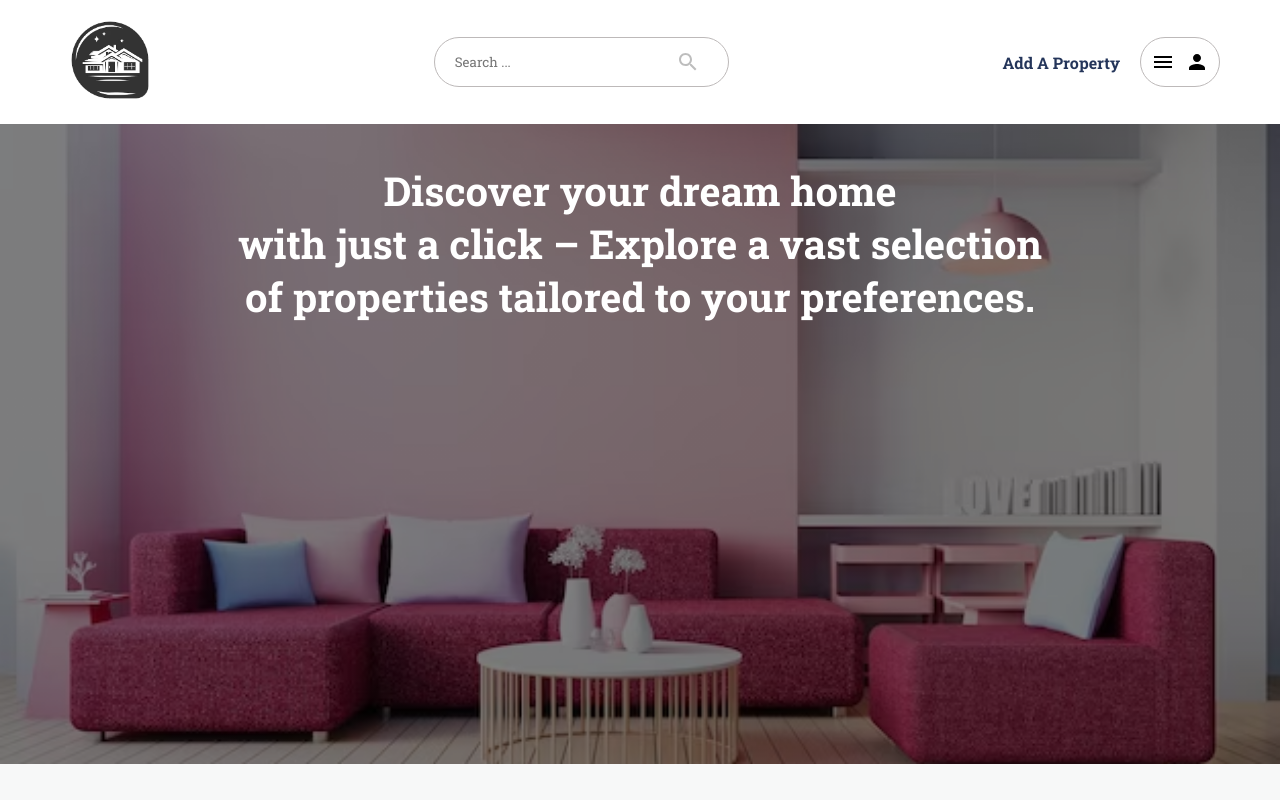
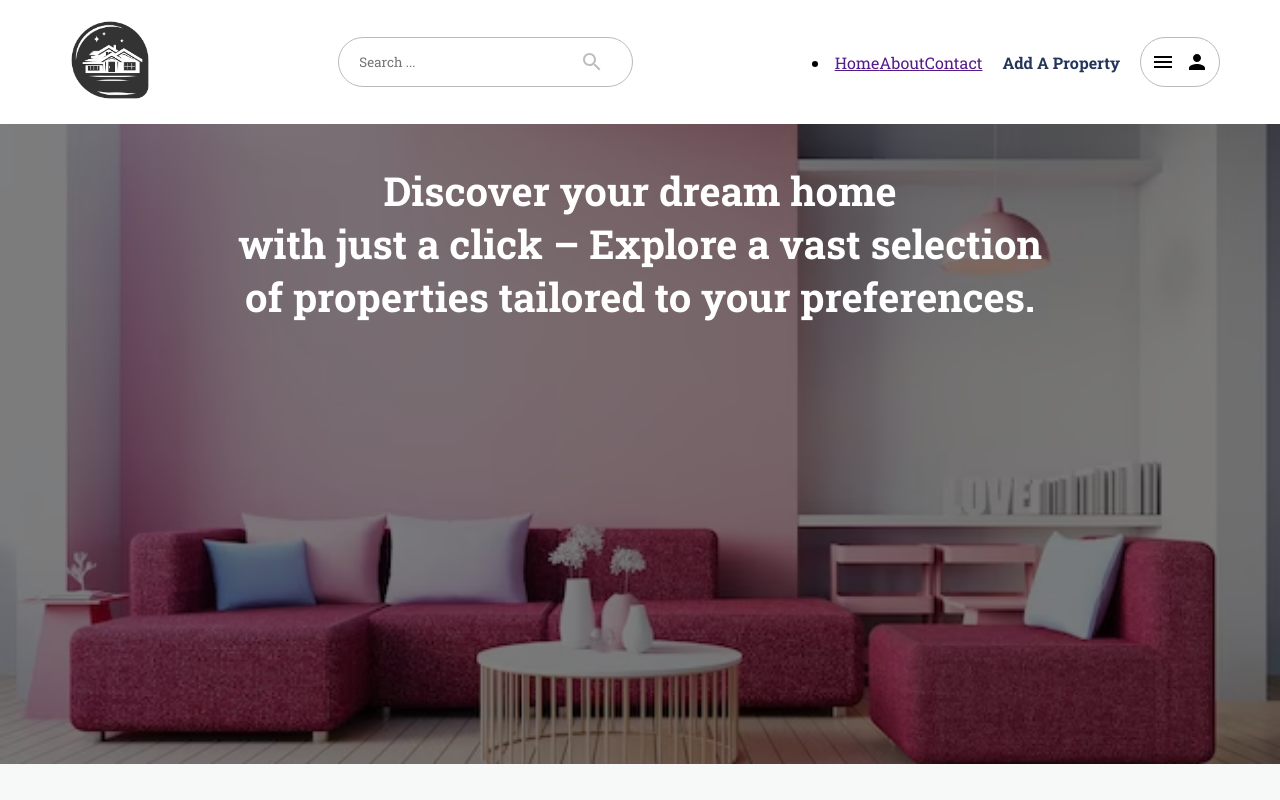
Before and after one commit to Hashara-Pilapitiya/BookMyLodge, a React (Create React App) app in the folder client/: page / in a window 1280 px wide. Shown: the top 800 px of the page. Built offline with nearby package versions, Linux system fonts and the light colour scheme; no server answers.

Commit message:
Edit NavBar component

```diff
--- a/client/src/components/Navbar.jsx
+++ b/client/src/components/Navbar.jsx
@@ -41,7 +41,13 @@ const Navbar = () => {
       </div>
 
       <div className="navbar_right">
-        {user ? (
+        <li>
+          <a href="">Home</a>
+          <a href="">About</a>
+          <a href="">Contact</a>
+        </li>
+
+      {user ? (
           <a href="/create-listing" className="host">
             Add A Property
           </a>
@@ -50,6 +56,8 @@ const Navbar = () => {
             Add A Property
           </a>
         )}
+
+
 
         <button
           className="navbar_right_account"
```
